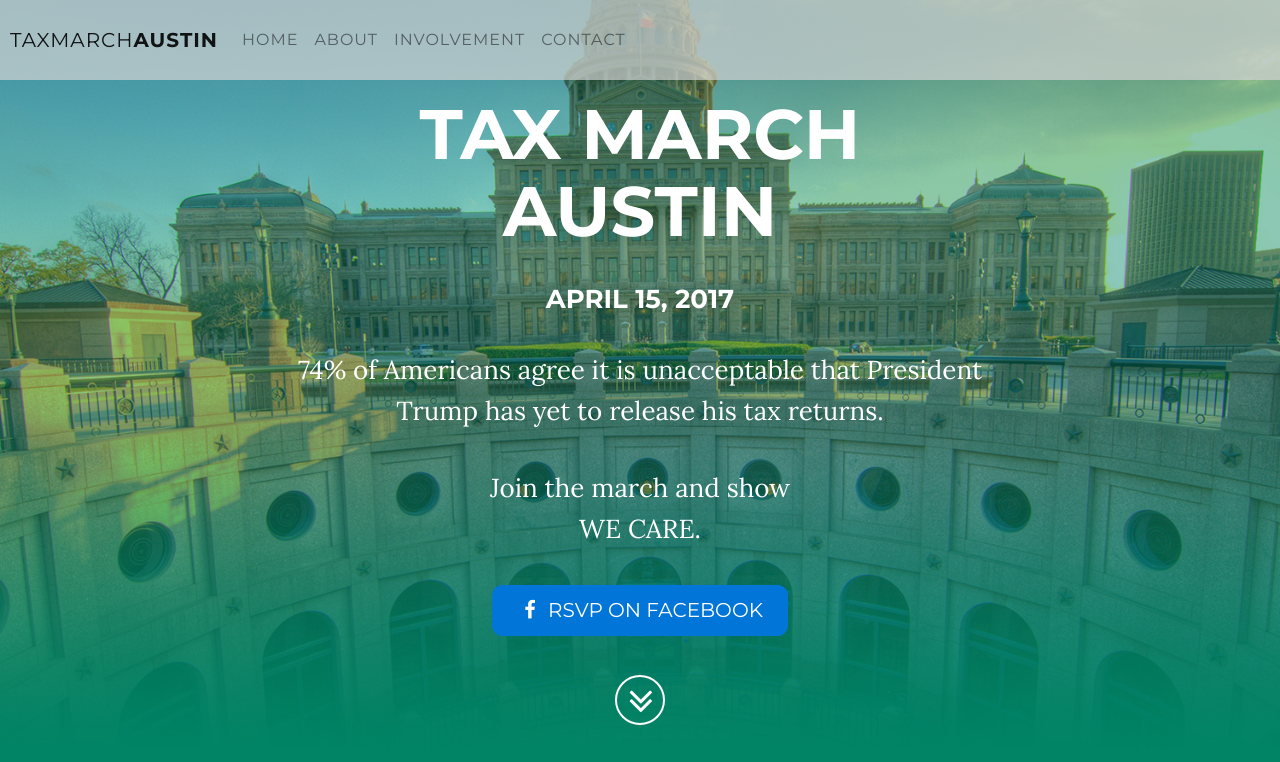
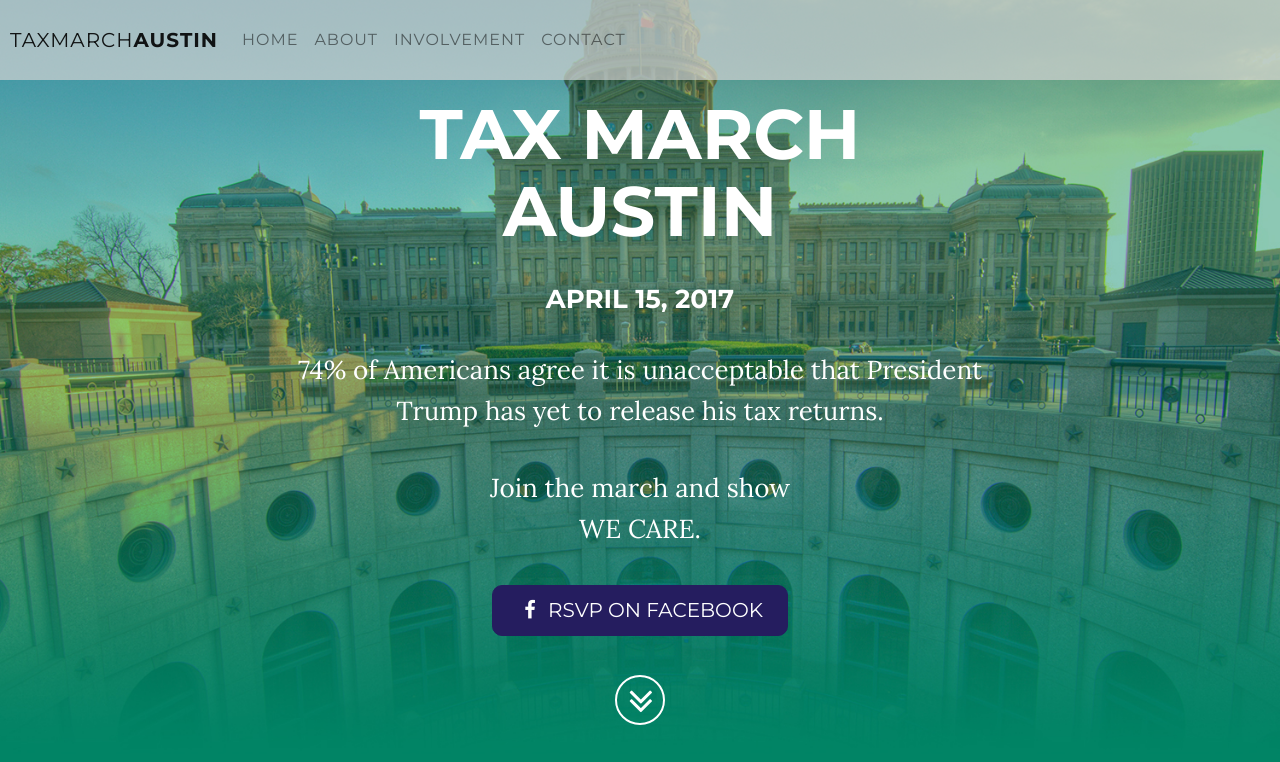
Before and after one commit to nadiatamez/TaxMarchAustin, a website: page Template/index.html in a window 1280 px wide. In both pictures the pointer is over the link "RSVP ON FACEBOOK". Shown: the top 762 px of the page. Drawn offline with nearby package versions, Linux system fonts and the light colour scheme; some packages are replaced by stand-ins of ours; a script that the page names is missing.

Commit message:
Fixed color of buttons as well as button hover.

```diff
--- a/Template/css/styles.css
+++ b/Template/css/styles.css
@@ -14,11 +14,6 @@
  .navbar.navbar-custom {
     background-color: rgba(211,211,211,0.7);
  }
- .btn-outline-primary { /*targeting Facebook button in particular*/
-    color: #251d5f;
-    border-color: #251d5f;
-    border-radius: 10px;
-}
 #contact .btn {
     margin-bottom: 10px;
 }
@@ -68,6 +63,19 @@
      transition: background .3s ease-in-out
  }
 
+ .btn-outline-primary {
+    color: #251d5f;
+    border-color: #251d5f;
+    border-radius: 10px;
+    background-color: transparent
+ }
+ .btn-outline-primary:focus,
+ .btn-outline-primary:hover {
+     border: 1px solid #251d5f;
+     outline: 0;
+     color: white;
+     background-color: #251d5f
+ }
 .intro,
 #about,
 #get-involved,
```
